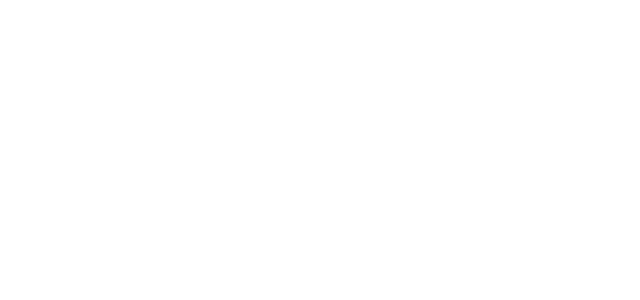
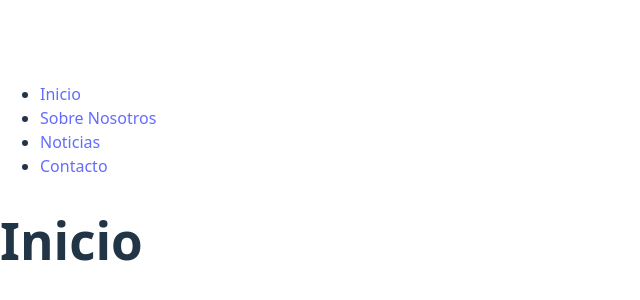
Before and after one commit to AndrewKSS7800/WEB-CSD, a React (Vite) app: page / in a window 1280 px wide. Shown: the part 216-516 px from the top of the page, without its empty margins (0-640 px from the left). Built offline with nearby package versions, Linux system fonts and the light colour scheme.

Commit message:
Inicio20

```diff
--- a/src/App.jsx
+++ b/src/App.jsx
@@ -4,29 +4,18 @@ import About from './pages/about';
 import News from './pages/news';
 import Contact from './pages/contact';
 import Navbar from './components/navbar';
-import { useEffect } from "react";
-import { useLocation } from "react-router-dom";
+
 
 function App() {
-  const location = useLocation();
-
-  useEffect(() => {
-    // Si el usuario está en la raíz "/WEB-CSD", lo redirige a Inicio
-    if (location.pathname === "/WEB-CSD/") {
-      window.location.replace("/WEB-CSD/inicio");
-    }
-  }, [location]);
-
   return (
     <>
-      <Navbar />
-      <Routes>
-        <Route path="inicio" element={<Home />} />
-        <Route path="sobre-nosotros" element={<About />} />
-        <Route path="noticias" element={<News />} />
-        <Route path="contacto" element={<Contact />} />
-        <Route path="*" element={<Navigate to="inicio" />} /> {/* Redirige cualquier URL inválida a Inicio */}
-      </Routes>
+    <Navbar />
+    <Routes >
+      <Route path="" element={<Home />} />
+      <Route path="sobre-nosotros" element={<About />} />
+      <Route path="noticias" element={<News />} />
+      <Route path="contacto" element={<Contact />} />
+    </Routes>
     </>
   );
 }
--- a/src/main.jsx
+++ b/src/main.jsx
@@ -7,7 +7,7 @@ import App from './App.jsx'
 
 createRoot(document.getElementById('root')).render(
   <StrictMode>
-    <BrowserRouter basename="/WEB-CSD">
+    <BrowserRouter >
       <App />
     </BrowserRouter>
   </StrictMode>,
--- a/vite.config.js
+++ b/vite.config.js
@@ -3,6 +3,6 @@ import react from '@vitejs/plugin-react'
 
 // https://vite.dev/config/
 export default defineConfig({
-  base: "/WEB-CSD/",
+
   plugins: [react()],
 })
```
